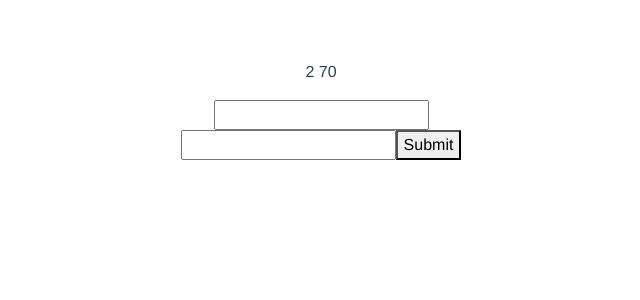
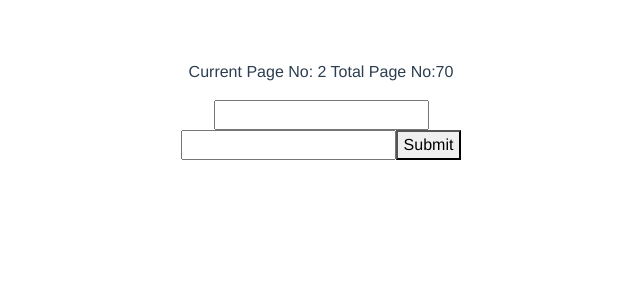
Before and after one commit to semanux/interaction-collection, a Vue app: page /2/70 in a window 1280 px wide. Shown: the top 300 px of the page, without its empty margins (319-959 px from the left). Built offline with nearby package versions, Linux system fonts and the light colour scheme.

Commit message:
PageNo component updated

```diff
--- a/src/components/PageNumber.vue
+++ b/src/components/PageNumber.vue
@@ -10,8 +10,8 @@ console.log("value of the id params===", router.query.name)
 
 <template>
   <p>
-    {{path}}
-    {{path2}}
+    Current Page No: {{path}}
+    Total Page No:{{path2}}
 
   </p>
 </template>
```
